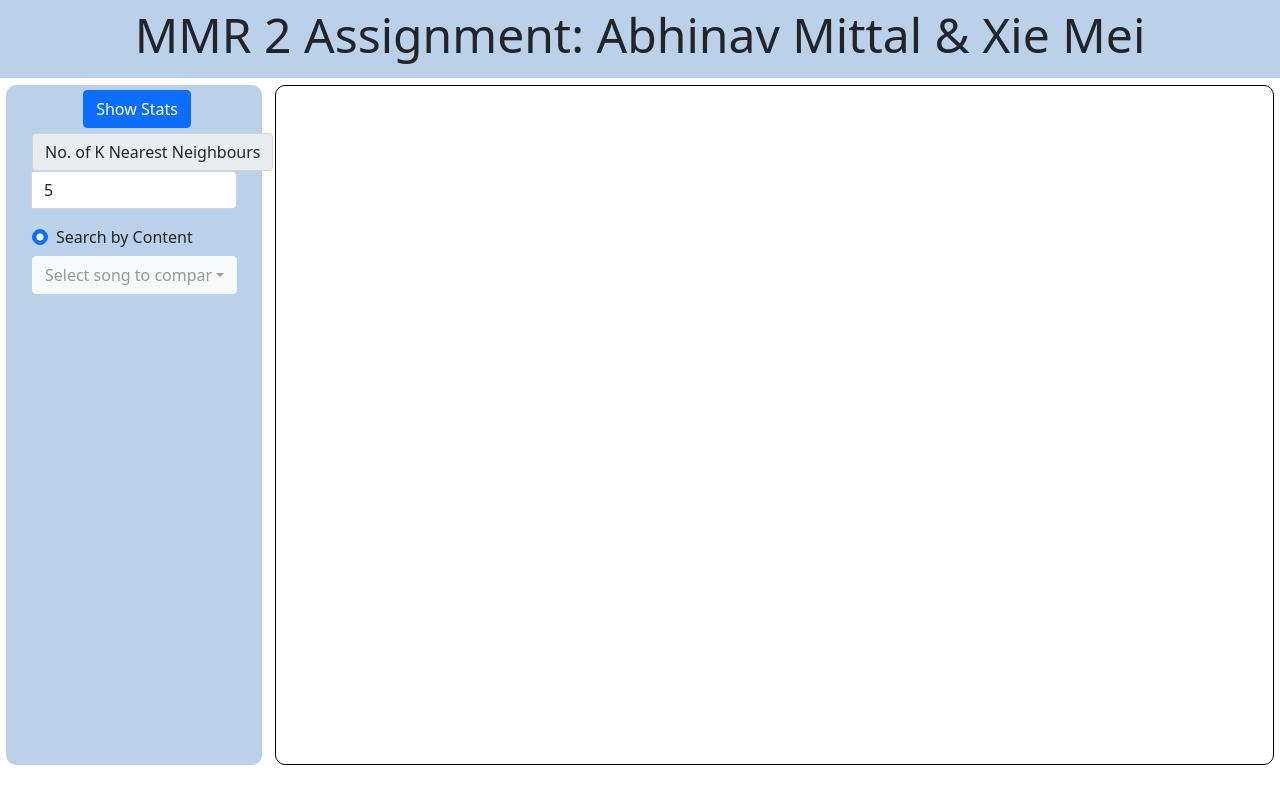
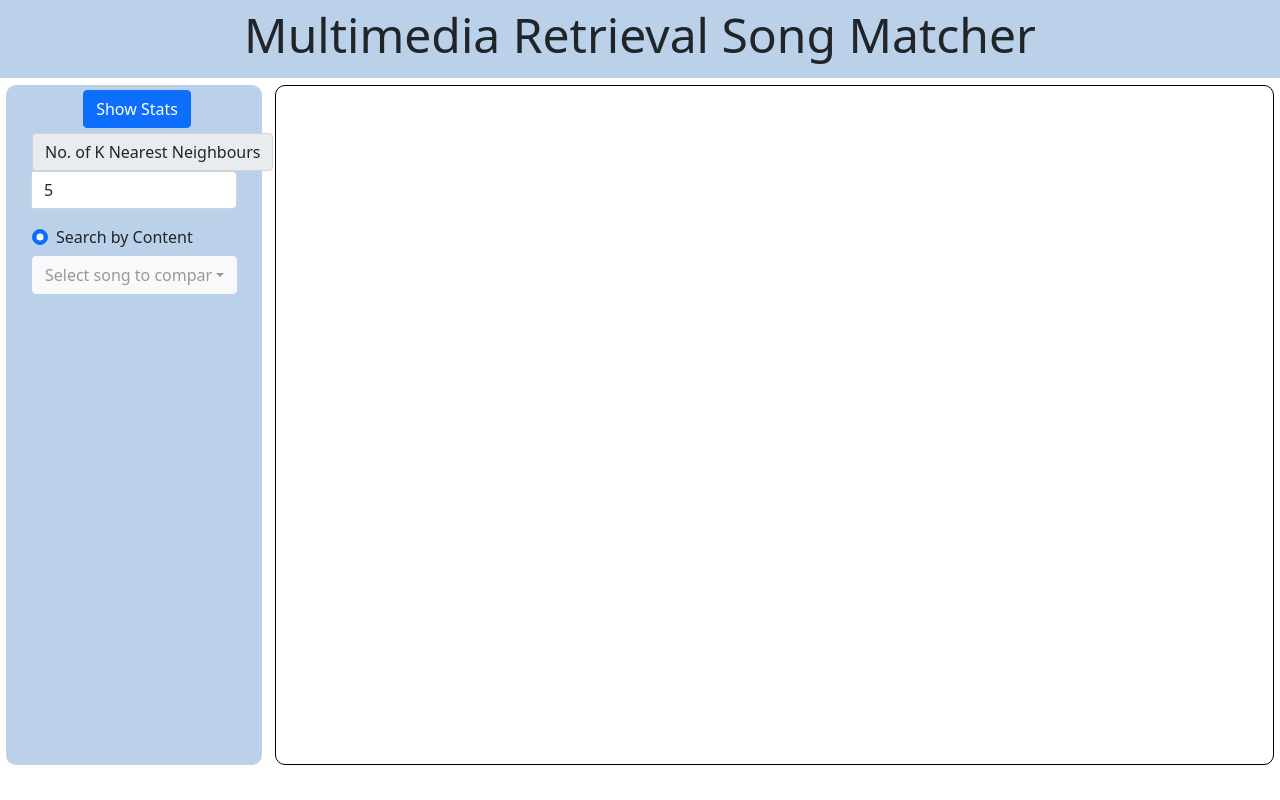
Before and after one commit to marianabhinav/song-analyser, a plain HTML site: page music_frontend/public/index.html in a window 1280 px wide. Drawn offline with nearby package versions, Linux system fonts and the light colour scheme; no server answers.

Commit message:
Updating Readme

```diff
--- a/music_frontend/public/index.html
+++ b/music_frontend/public/index.html
@@ -21,7 +21,7 @@
 
 <body>
         <div class="jumbotron" id="header">
-            <h1 class="display-5" style="text-align: center">MMR 2 Assignment: Abhinav Mittal & Xie Mei</h1>
+            <h1 class="display-5" style="text-align: center">Multimedia Retrieval Song Matcher</h1>
         </div>
     <div id="sidepanel">
         <div id="bttnDiv">
```
Also changed, not shown: 1 other file.
